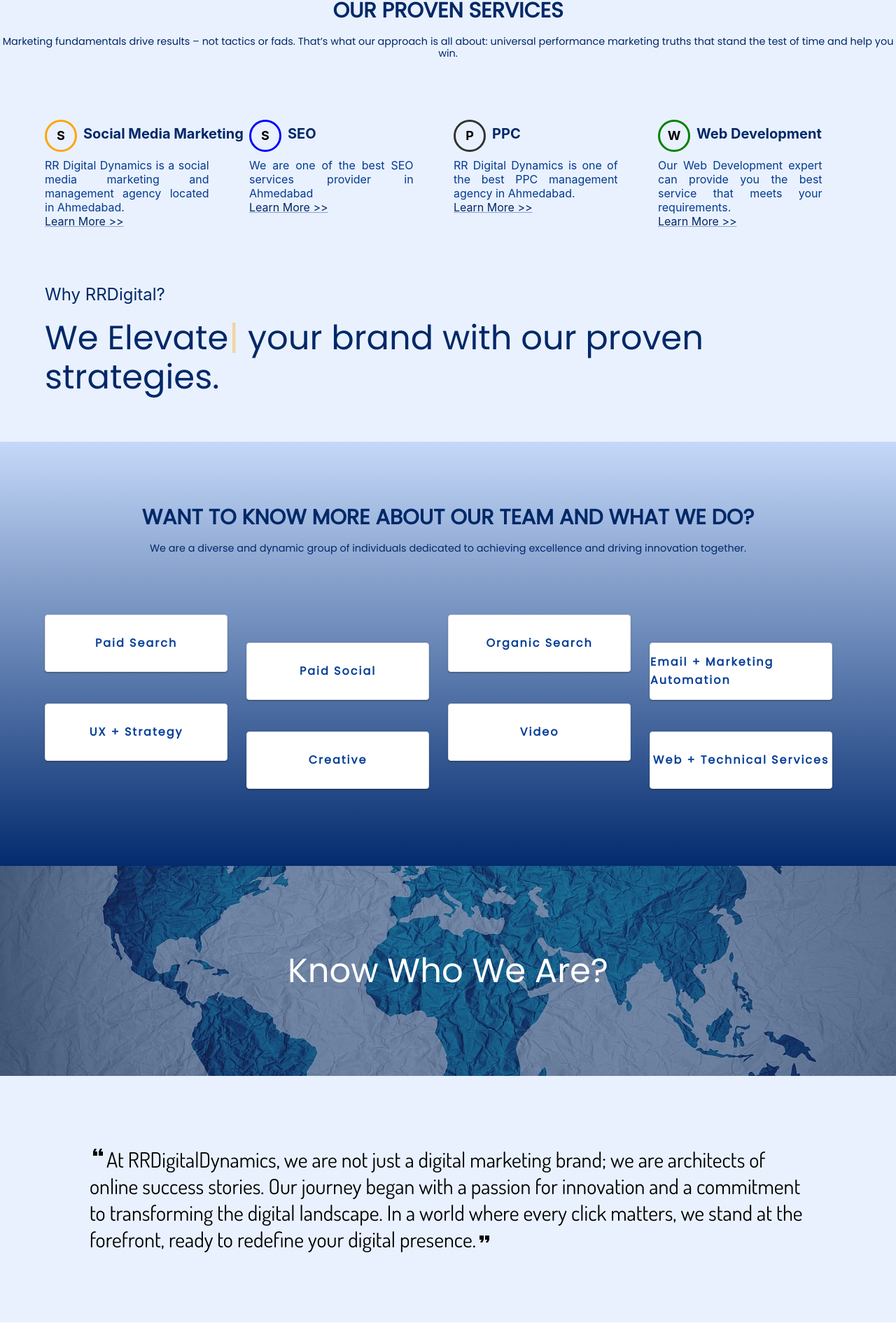
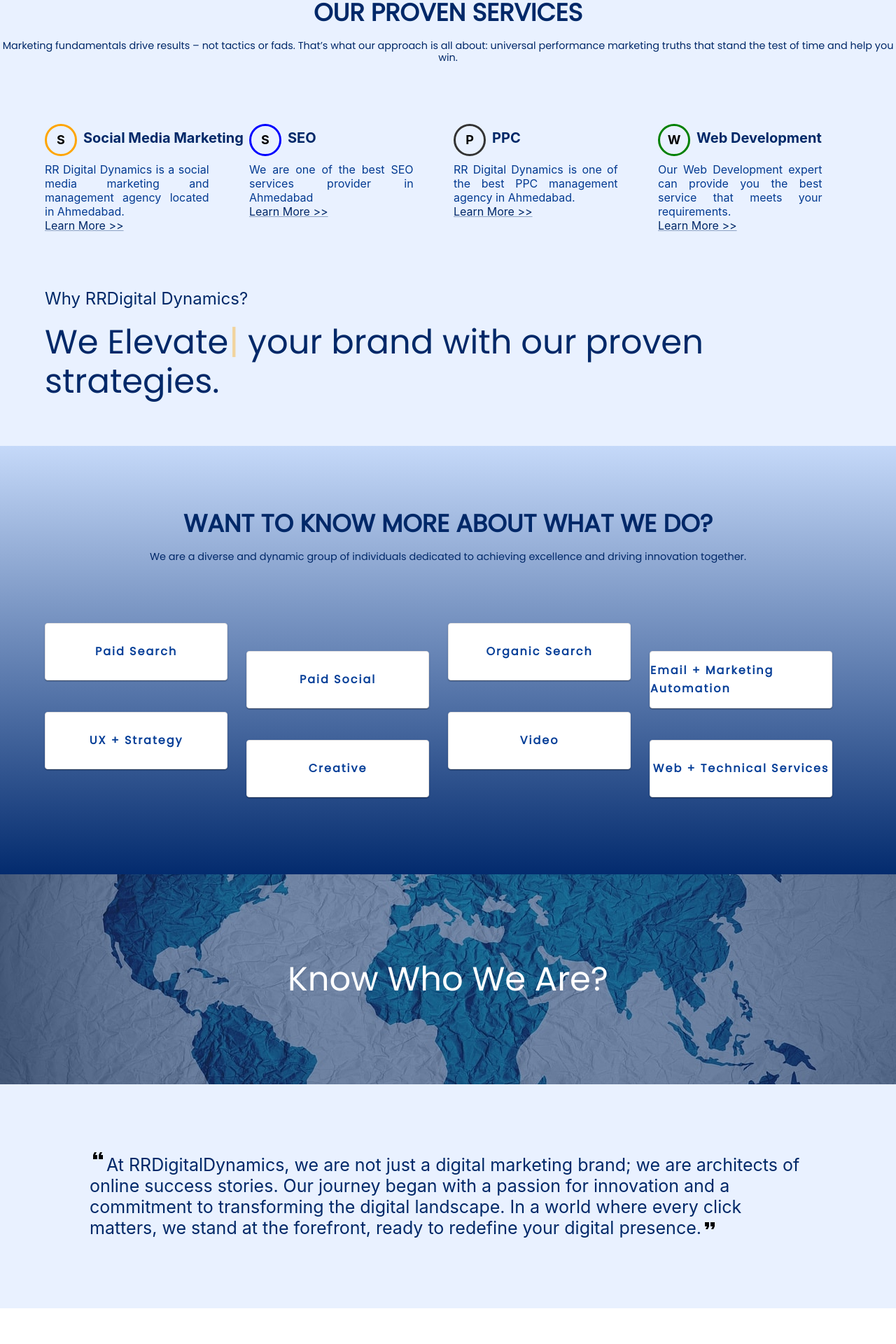
Before and after one commit to jash2810/RRDigitalDynamics, a React (Create React App) app: page / in a window 1280 px wide. Shown: the part 854-2774 px from the top of the page at 70% size. Built offline with nearby package versions, Linux system fonts and the light colour scheme.

Commit message:
changes added

```diff
--- a/src/App.css
+++ b/src/App.css
@@ -5,6 +5,10 @@
   padding: 0;
   width: 100% !important;
   height: 100vh;
+}
+* {
+  padding: 0;
+  margin: 0;
 }
 
 .App {
--- a/src/Components/Footer/Footer.jsx
+++ b/src/Components/Footer/Footer.jsx
@@ -48,7 +48,14 @@
                   component={"h6"}
                   color={"white"}
                 >
-                  "Embark on a journey of meaningful connections and unparalleled experiences. Our commitment to bridging the gap ensures a solid foundation for trust, loyalty, and mutual growth. Together, let's shape a bridge that transcends transactions, fostering a lasting bond between your brand and the hearts of your customers."
+                  "Embark on a journey of meaningful connections and
+                  unparalleled experiences. Our commitment to bridging the gap
+                  ensures a solid foundation for trust, loyalty, and mutual
+                  growth.
+                  <br />
+                  Together, let's shape a bridge that transcends transactions,
+                  fostering a lasting bond between your brand and the hearts of
+                  your customers."
                 </Typography>
               </Grid>
 
@@ -57,7 +64,7 @@
               <Grid container style={{ top: "4rem", position: "relative" }}>
                 <Grid item xs={12}>
                   <Typography
-                    style={{ textAlign: "center", fontSize: "large" }}
+                    style={{ textAlign: "center", fontSize: "large", marginInlineEnd:"2.5rem" }}
                     className="copyRight"
                     variant="h6"
                     component={"h6"}
--- a/src/Components/PageSectionTitle/PageSectionTitle.css
+++ b/src/Components/PageSectionTitle/PageSectionTitle.css
@@ -1,5 +1,5 @@
 .page-section-title {
-    font-size: 30px !important;
+    font-size: 35px !important;
     font-weight: bold !important;
     padding-top: 50px !important;
     padding-bottom: 10px !important;
--- a/src/Pages/AboutUs/AboutUsQuote/AboutUsQuote.css
+++ b/src/Pages/AboutUs/AboutUsQuote/AboutUsQuote.css
@@ -5,7 +5,8 @@
     margin: auto !important;
 }
 .about-us-quote {
-    font-size: 30px;
+    font-size: 25px !important;
+    color: #002868 !important;
 }
 .quote-wrapper-wrap {
     width: 100%;
@@ -16,7 +17,8 @@
 
 @media (max-width: 480px) {
     .about-us-quote {
-        font-size: 20px;
+        font-size: 20px !important;
+        color: #002868 !important;
     }
     .about-us-quote-icon {
         font-size: 15px !important;
--- a/src/Pages/AboutUs/AboutUsQuote/AboutUsQuote.jsx
+++ b/src/Pages/AboutUs/AboutUsQuote/AboutUsQuote.jsx
@@ -10,7 +10,7 @@
         <div className='quote-wrapper-wrap'>
             <div className='quote-wrapper'>
                 <FormatQuote style={{transform: 'rotate(180deg)', position: 'relative', bottom: '10px'}} className='about-us-quote-icon' />
-                <Typography variant='p' fontFamily={font} className='about-us-quote'>At RRDigitalDynamics, we are not just a digital marketing brand; we are architects of online success stories. Our journey began with a passion for innovation and a commitment to transforming the digital landscape. In a world where every click matters, we stand at the forefront, ready to redefine your digital presence.</Typography>
+                <Typography variant='p'  className='about-us-quote' >At RRDigitalDynamics, we are not just a digital marketing brand; we are architects of online success stories. Our journey began with a passion for innovation and a commitment to transforming the digital landscape. In a world where every click matters, we stand at the forefront, ready to redefine your digital presence.</Typography>
                 <FormatQuote className='about-us-quote-icon' />
             </div>
         </div>
--- a/src/Pages/GetAQuote/GetAQuote.jsx
+++ b/src/Pages/GetAQuote/GetAQuote.jsx
@@ -164,9 +164,10 @@
                                         onChange={(e) => changeValue(e)}
                                         style={{width: '100%'}}
                                     >
-                                        <MenuItem value={'10'}>Ten</MenuItem>
-                                        <MenuItem value={'20'}>Twenty</MenuItem>
-                                        <MenuItem value={'30'}>Thirty</MenuItem>
+                                        <MenuItem value={'Social Media Marketing'}>Social Media Marketing</MenuItem>
+                                        <MenuItem value={'SEO'}>SEO</MenuItem>
+                                        <MenuItem value={'PPC'}>PPC</MenuItem>
+                                        <MenuItem value={'Web Development'}>Web Development</MenuItem>
                                     </Select>
                             </Grid>
                         </Grid>
--- a/src/Pages/Home/KnowAboutTeam/KnowAboutTeam.jsx
+++ b/src/Pages/Home/KnowAboutTeam/KnowAboutTeam.jsx
@@ -19,7 +19,7 @@
       <React.Fragment>
         <ReactVisibilitySensor onChange={knowOurTeamVisible}>
           <PageSectionTitle
-            pageTitle={"Want to know more about our team and what we do?"}
+            pageTitle={"Want to know more about what we do?"}
             pageSubTitle={
               "We are a diverse and dynamic group of individuals dedicated to achieving excellence and driving innovation together."
             }
--- a/src/Pages/Home/WhyRRDigital/WhyRRDigital.jsx
+++ b/src/Pages/Home/WhyRRDigital/WhyRRDigital.jsx
@@ -12,7 +12,7 @@
             <div className='dark-container' style={{backgroundColor: theme.palette.primary.light, height: '100px'}}>
                 <Grid container className='container90'>
                     <Grid item sm="12" style={{marginBottom: '20px'}}>
-                        <Typography variant='p' color={theme.palette.primary.main} className='whyus'>Why RRDigital?</Typography>
+                        <Typography variant='p' color={theme.palette.primary.main} className='whyus'>Why RRDigital Dynamics?</Typography>
                     </Grid>
                     <Grid item sm="12">
                         {/* <Typography variant='p' color={'white'} >Why RRDigital?</Typography> */}
```
Also changed, not shown: src/Images/RRDigitalHorizontal.png, 1 other file (tests, documents, lock files or other folders).
